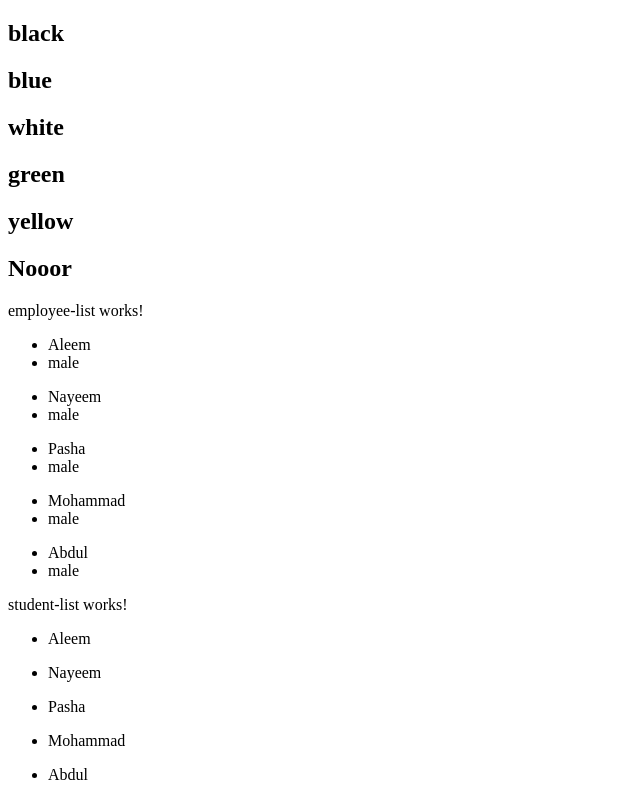
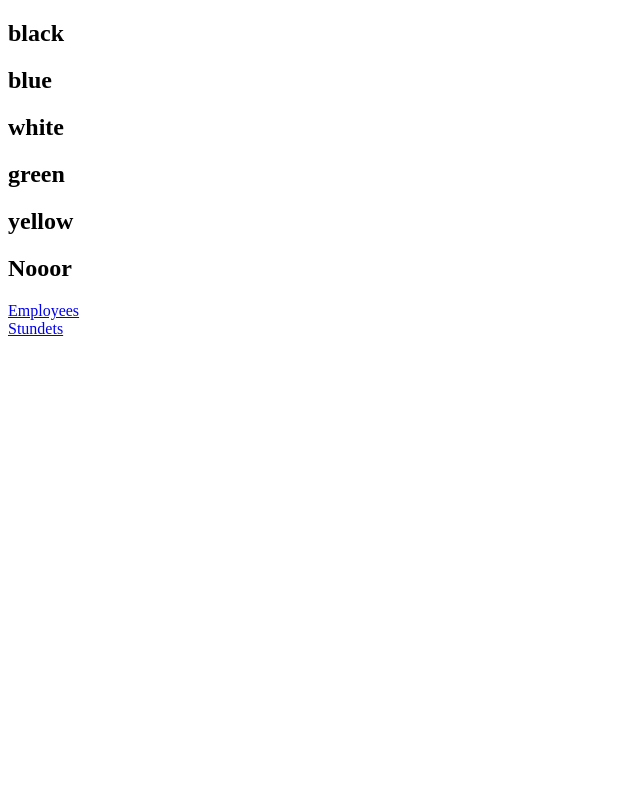
Before and after one commit to aleempasha2772/angular, an Angular app: page / in a window 1280 px wide. Shown: the part 834-1634 px from the top of the page, without its empty margins (0-640 px from the left). After the commit the page ends 1180 px from the top, so only its background shows below. Built offline with nearby package versions, Linux system fonts and the light colour scheme.

Commit message:
Routing and Navigation

```diff
--- a/src/app/app-routing.module.ts
+++ b/src/app/app-routing.module.ts
@@ -1,10 +1,19 @@
 import { NgModule } from '@angular/core';
 import { RouterModule, Routes } from '@angular/router';
+import { StudentListComponent } from './student-list/student-list.component';
+import { EmployeeListComponent } from './employee-list/employee-list.component';
 
-const routes: Routes = [];
+const routes: Routes = [
+  {path:'students',component: StudentListComponent},
+  {path:'employees',component: EmployeeListComponent}
+];
 
 @NgModule({
   imports: [RouterModule.forRoot(routes)],
   exports: [RouterModule]
 })
-export class AppRoutingModule { }
+
+
+export class AppRoutingModule {
+
+}
--- a/src/app/app.component.html
+++ b/src/app/app.component.html
@@ -1,6 +1,10 @@
 <div>
   <h1>Hello {{title}}</h1>
   <app-test [parentData]="name"></app-test>
-  <app-employee-list></app-employee-list>
-  <app-student-list></app-student-list>
+  <nav>
+    <a routerLink="/employees" routerLinkActive="active">Employees</a>
+    <br>
+    <a routerLink="/students" routerLinkActive="active">Stundets</a>
+  </nav>
+  <router-outlet></router-outlet>
 </div>
```
